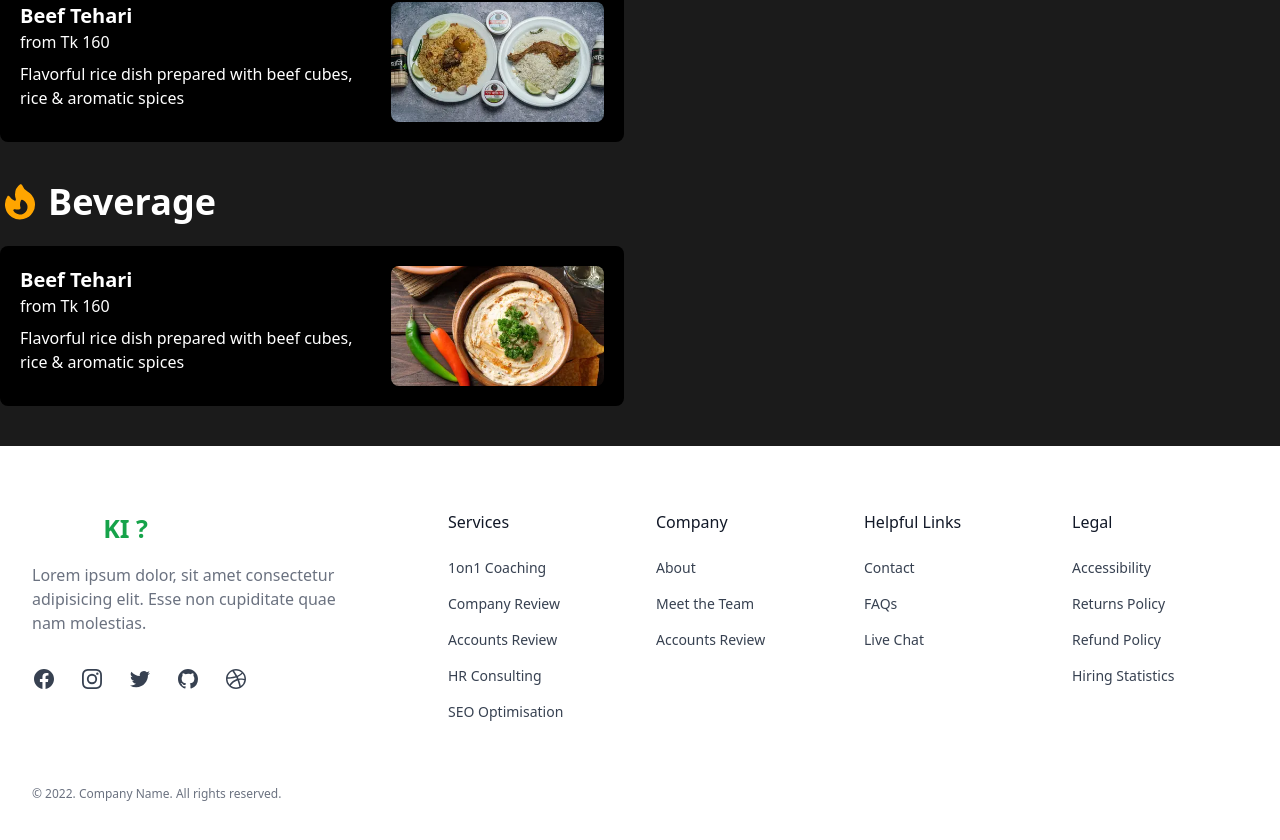
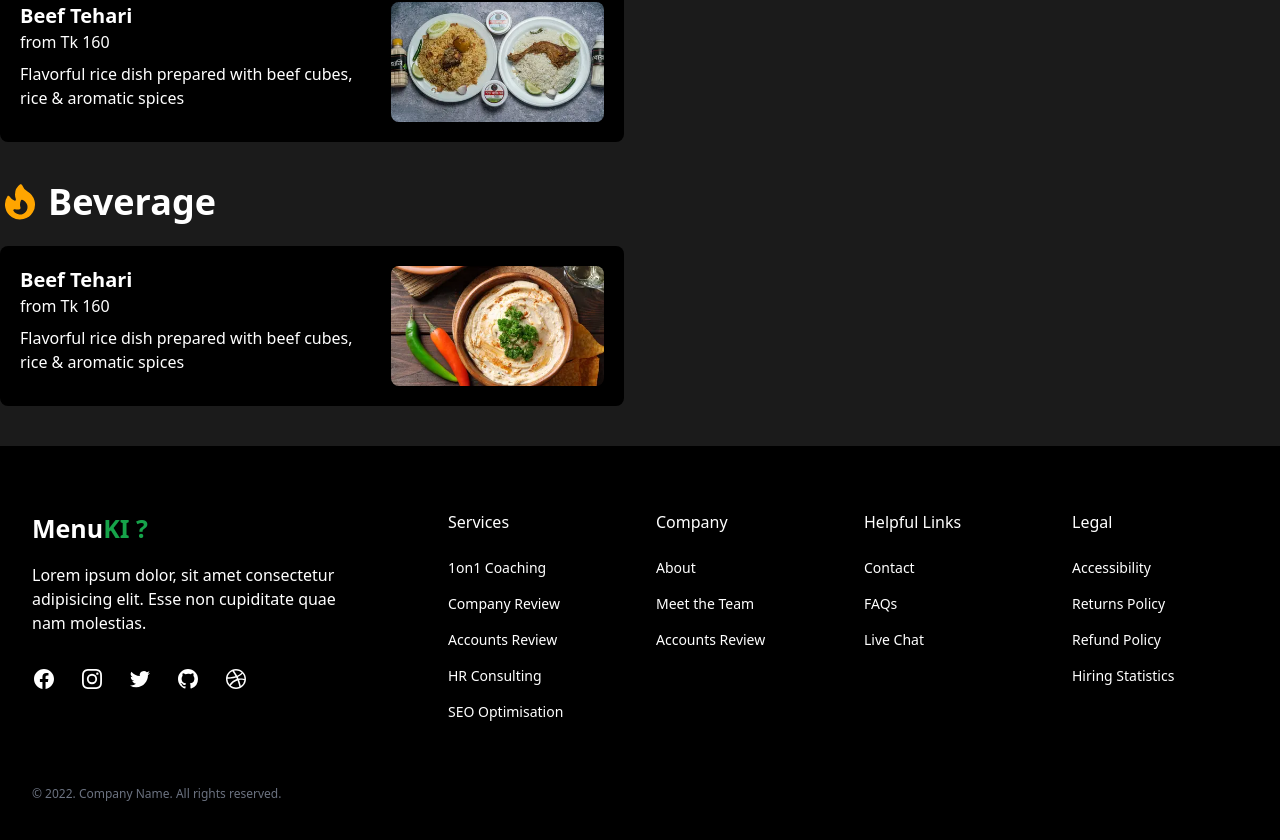
Before and after one commit to amito07/menuki, a React (Vite) app: page /restaurant/1 in a window 1280 px wide. Shown: the part 1598-2438 px from the top of the page. Built offline with nearby package versions, Linux system fonts and the light colour scheme.

Commit message:
fix footer issue

```diff
--- a/src/Components/Footer.jsx
+++ b/src/Components/Footer.jsx
@@ -1,6 +1,6 @@
 const Footer = () => {
   return (
-    <footer className="bg-white dark:bg-black">
+    <footer className="bg-black">
       <div className="mx-auto max-w-screen-xl space-y-8 px-4 py-16 sm:px-6 lg:space-y-16 lg:px-8">
         <div className="grid grid-cols-1 gap-8 lg:grid-cols-3">
           <div>
@@ -9,7 +9,7 @@ const Footer = () => {
               <span className="text-green-600">KI ?</span>
             </h1>
 
-            <p className="mt-4 max-w-xs text-gray-500 dark:text-gray-400">
+            <p className="mt-4 max-w-xs text-white">
               Lorem ipsum dolor, sit amet consectetur adipisicing elit. Esse non
               cupiditate quae nam molestias.
             </p>
@@ -20,7 +20,7 @@ const Footer = () => {
                   href="#"
                   rel="noreferrer"
                   target="_blank"
-                  className="text-gray-700 transition hover:opacity-75 dark:text-gray-200"
+                  className="text-white transition hover:opacity-75"
                 >
                   <span className="sr-only">Facebook</span>
 
@@ -44,7 +44,7 @@ const Footer = () => {
                   href="#"
                   rel="noreferrer"
                   target="_blank"
-                  className="text-gray-700 transition hover:opacity-75 dark:text-gray-200"
+                  className="text-white transition hover:opacity-75"
                 >
                   <span className="sr-only">Instagram</span>
 
@@ -68,7 +68,7 @@ const Footer = () => {
                   href="#"
                   rel="noreferrer"
                   target="_blank"
-                  className="text-gray-700 transition hover:opacity-75 dark:text-gray-200"
+                  className="text-white transition hover:opacity-75"
                 >
                   <span className="sr-only">Twitter</span>
 
@@ -88,7 +88,7 @@ const Footer = () => {
                   href="#"
                   rel="noreferrer"
                   target="_blank"
-                  className="text-gray-700 transition hover:opacity-75 dark:text-gray-200"
+                  className="text-white transition hover:opacity-75"
                 >
                   <span className="sr-only">GitHub</span>
 
@@ -112,7 +112,7 @@ const Footer = () => {
                   href="#"
                   rel="noreferrer"
                   target="_blank"
-                  className="text-gray-700 transition hover:opacity-75 dark:text-gray-200"
+                  className="text-white transition hover:opacity-75"
                 >
                   <span className="sr-only">Dribbble</span>
 
@@ -135,7 +135,7 @@ const Footer = () => {
 
           <div className="grid grid-cols-1 gap-8 sm:grid-cols-2 lg:col-span-2 lg:grid-cols-4">
             <div>
-              <p className="font-medium text-gray-900 dark:text-white">
+              <p className="font-medium text-white">
                 Services
               </p>
 
@@ -143,7 +143,7 @@ const Footer = () => {
                 <li>
                   <a
                     href="#"
-                    className="text-gray-700 transition hover:opacity-75 dark:text-gray-200"
+                    className="text-white transition hover:opacity-75"
                   >
                     1on1 Coaching
                   </a>
@@ -152,7 +152,7 @@ const Footer = () => {
                 <li>
                   <a
                     href="#"
-                    className="text-gray-700 transition hover:opacity-75 dark:text-gray-200"
+                    className="text-white transition hover:opacity-75 "
                   >
                     Company Review
                   </a>
@@ -161,7 +161,7 @@ const Footer = () => {
                 <li>
                   <a
                     href="#"
-                    className="text-gray-700 transition hover:opacity-75 dark:text-gray-200"
+                    className="text-white transition hover:opacity-75 "
                   >
                     Accounts Review
                   </a>
@@ -170,7 +170,7 @@ const Footer = () => {
                 <li>
                   <a
                     href="#"
-                    className="text-gray-700 transition hover:opacity-75 dark:text-gray-200"
+                    className="text-white transition hover:opacity-75 "
                   >
                     HR Consulting
                   </a>
@@ -179,7 +179,7 @@ const Footer = () => {
                 <li>
                   <a
                     href="#"
-                    className="text-gray-700 transition hover:opacity-75 dark:text-gray-200"
+                    className="text-white transition hover:opacity-75 "
                   >
                     SEO Optimisation
                   </a>
@@ -188,7 +188,7 @@ const Footer = () => {
             </div>
 
             <div>
-              <p className="font-medium text-gray-900 dark:text-white">
+              <p className="font-medium text-white">
                 Company
               </p>
 
@@ -196,7 +196,7 @@ const Footer = () => {
                 <li>
                   <a
                     href="#"
-                    className="text-gray-700 transition hover:opacity-75 dark:text-gray-200"
+                    className="text-white transition hover:opacity-75 "
                   >
                     About
                   </a>
@@ -205,7 +205,7 @@ const Footer = () => {
                 <li>
                   <a
                     href="#"
-                    className="text-gray-700 transition hover:opacity-75 dark:text-gray-200"
+                    className="text-white transition hover:opacity-75 "
                   >
                     Meet the Team
                   </a>
@@ -214,7 +214,7 @@ const Footer = () => {
                 <li>
                   <a
                     href="#"
-                    className="text-gray-700 transition hover:opacity-75 dark:text-gray-200"
+                    className="text-white transition hover:opacity-75 "
                   >
                     Accounts Review
                   </a>
@@ -223,7 +223,7 @@ const Footer = () => {
             </div>
 
             <div>
-              <p className="font-medium text-gray-900 dark:text-white">
+              <p className="font-medium text-white">
                 Helpful Links
               </p>
 
@@ -231,7 +231,7 @@ const Footer = () => {
                 <li>
                   <a
                     href="#"
-                    className="text-gray-700 transition hover:opacity-75 dark:text-gray-200"
+                    className="text-white transition hover:opacity-75 "
                   >
                     Contact
                   </a>
@@ -240,7 +240,7 @@ const Footer = () => {
                 <li>
                   <a
                     href="#"
-                    className="text-gray-700 transition hover:opacity-75 dark:text-gray-200"
+                    className="text-white transition hover:opacity-75 "
                   >
                     FAQs
                   </a>
@@ -249,7 +249,7 @@ const Footer = () => {
                 <li>
                   <a
                     href="#"
-                    className="text-gray-700 transition hover:opacity-75 dark:text-gray-200"
+                    className="text-white transition hover:opacity-75 "
                   >
                     Live Chat
                   </a>
@@ -258,13 +258,13 @@ const Footer = () => {
             </div>
 
             <div>
-              <p className="font-medium text-gray-900 dark:text-white">Legal</p>
+              <p className="font-medium text-white">Legal</p>
 
               <ul className="mt-6 space-y-4 text-sm">
                 <li>
                   <a
                     href="#"
-                    className="text-gray-700 transition hover:opacity-75 dark:text-gray-200"
+                    className="text-white transition hover:opacity-75 "
                   >
                     Accessibility
                   </a>
@@ -273,7 +273,7 @@ const Footer = () => {
                 <li>
                   <a
                     href="#"
-                    className="text-gray-700 transition hover:opacity-75 dark:text-gray-200"
+                    className="text-white transition hover:opacity-75 "
                   >
                     Returns Policy
                   </a>
@@ -282,7 +282,7 @@ const Footer = () => {
                 <li>
                   <a
                     href="#"
-                    className="text-gray-700 transition hover:opacity-75 dark:text-gray-200"
+                    className="text-white transition hover:opacity-75 "
                   >
                     Refund Policy
                   </a>
@@ -291,7 +291,7 @@ const Footer = () => {
                 <li>
                   <a
                     href="#"
-                    className="text-gray-700 transition hover:opacity-75 dark:text-gray-200"
+                    className="text-white transition hover:opacity-75 "
                   >
                     Hiring Statistics
                   </a>
@@ -301,7 +301,7 @@ const Footer = () => {
           </div>
         </div>
 
-        <p className="text-xs text-gray-500 dark:text-gray-400">
+        <p className="text-xs text-gray-500">
           &copy; 2022. Company Name. All rights reserved.
         </p>
       </div>
--- a/src/Components/Restaurants/Information.jsx
+++ b/src/Components/Restaurants/Information.jsx
@@ -5,7 +5,7 @@ import {
 } from "@heroicons/react/16/solid";
 const Information = () => {
   return (
-    <div className="mt-20 grid grid-cols-12 mb-10">
+    <div className="mt-20 grid grid-cols-12 mb-10 p-3 md:p-0">
       <div className="col-span-12 lg:col-start-3 lg:col-span-4 space-y-2">
         <h1 className="text-4xl font-bold text-white">Kacchi Bhai</h1>
         <span className="flex items-center text-white font-semibold gap-x-2">
```
